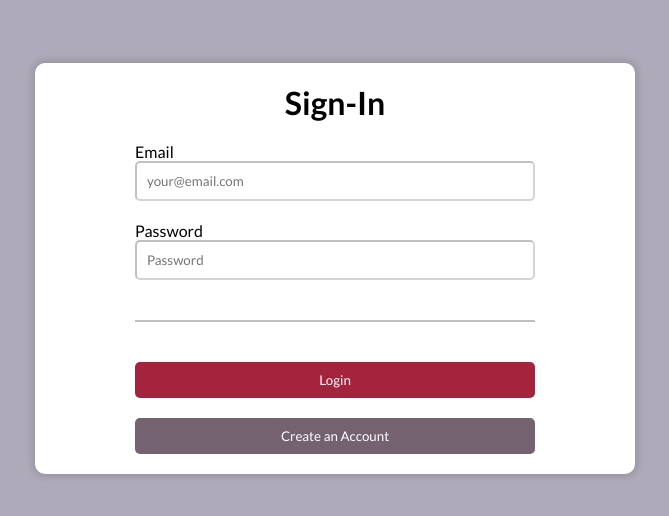
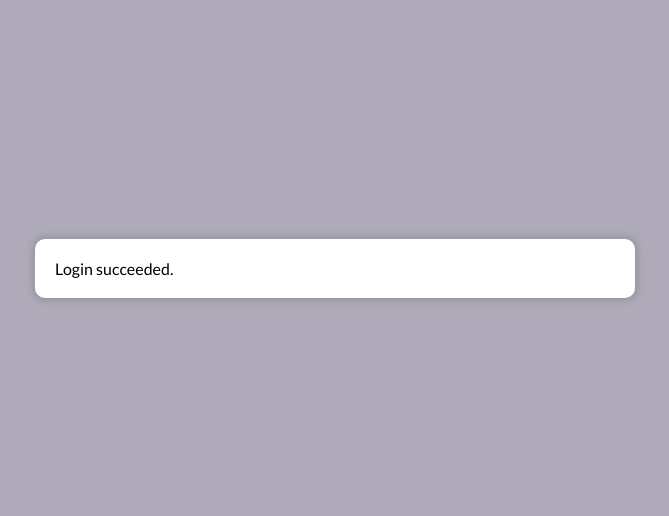
Before and after one commit to kaiquesacchi/Authentication, a Next.js app: page / in a window 1280 px wide. Shown: the part 132-648 px from the top of the page, without its empty margins (305-974 px from the left). Built offline with nearby package versions, Linux system fonts and the light colour scheme.

Commit message:
refactor: moved signIn page to /auth/signIn

```diff
--- /dev/null
+++ b/src/pages/auth/signUp.tsx
@@ -0,0 +1,5 @@
+import React from "react";
+
+export default function SignUp() {
+  return <p>Sign Up</p>;
+}
--- a/src/pages/index.tsx
+++ b/src/pages/index.tsx
@@ -1,47 +1,10 @@
-import { useLazyQuery } from "@apollo/client";
-import React, { useCallback, useRef } from "react";
 import FocusBlock from "../components/FocusBlock/FocusBlock";
-import TextInput from "../components/inputs/TextInput/TextInput";
 import PageLayout from "../components/PageLayout/PageLayout";
-import AuthController from "../controllers/AuthController";
-import { iSignIn, SIGN_IN } from "../graphql/queries/Auth";
-
-import * as SC from "../styles/pages/Home.style";
+import * as SC from "../styles/pages/index.style";
 export default function Home() {
-  const [signIn, { data }] = useLazyQuery<iSignIn>(SIGN_IN);
-  const refEmail = useRef<HTMLInputElement>(null);
-  const refPassword = useRef<HTMLInputElement>(null);
-
-  const handleSubmit = useCallback(
-    (event: React.FormEvent) => {
-      event.preventDefault();
-      const email = refEmail.current?.value || "";
-      const password = refPassword.current?.value || "";
-      signIn({
-        variables: {
-          email,
-          password,
-        },
-      });
-      // AuthController.signIn(email, password);
-    },
-    [refEmail, refPassword]
-  );
-
   return (
     <PageLayout>
-      <FocusBlock center>
-        <SC.Title>Sign-In</SC.Title>
-        <SC.Form onSubmit={handleSubmit}>
-          <TextInput ref={refEmail} label="Email" placeholder="your@email.com" type="email" />
-          <TextInput ref={refPassword} label="Password" placeholder="Password" type="password" />
-          <SC.Divider />
-          <SC.Button color="primary" type="submit">
-            Login
-          </SC.Button>
-          <SC.Button color="secondary">Create an Account</SC.Button>
-        </SC.Form>
-      </FocusBlock>
+      <FocusBlock>Login succeeded.</FocusBlock>
     </PageLayout>
   );
 }
--- /dev/null
+++ b/src/styles/pages/auth/signUp.style.ts
@@ -0,0 +1,3 @@
+import styled from "styled-components";
+
+export const Container = styled.div``;
--- /dev/null
+++ b/src/styles/pages/index.style.ts
@@ -0,0 +1 @@
+import styled from "styled-components";
```
Also changed, not shown: src/pages/auth/signIn.tsx (added, +46 -0 lines), src/styles/pages/auth/signIn.style.ts (renamed from src/styles/pages/Home.style.ts).
